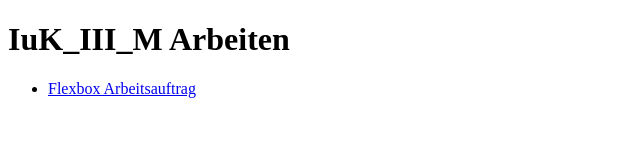
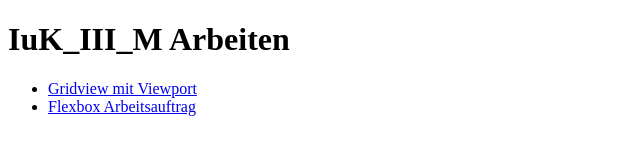
Before and after one commit to jannlemm0913/jannlemm0913.github.io, a plain HTML site: page index.html in a window 1280 px wide. Shown: the whole page, without its empty margins (0-640 px from the left). Drawn offline with Linux system fonts and the light colour scheme.

Commit message:
index updated

```diff
--- a/index.html
+++ b/index.html
@@ -10,6 +10,7 @@
 	<h1>IuK_III_M Arbeiten</h1>
 	<div class="links">
 		<ul>
+			<li><a href="/getting-started/gridview.html">Gridview mit Viewport</a>
 			<li><a href="/flexbox-arbeitsauftrag/arbeitsauftrag-flexbox_2_flex-flow.html">Flexbox Arbeitsauftrag</a>
 		</ul>
 	</div>
```
